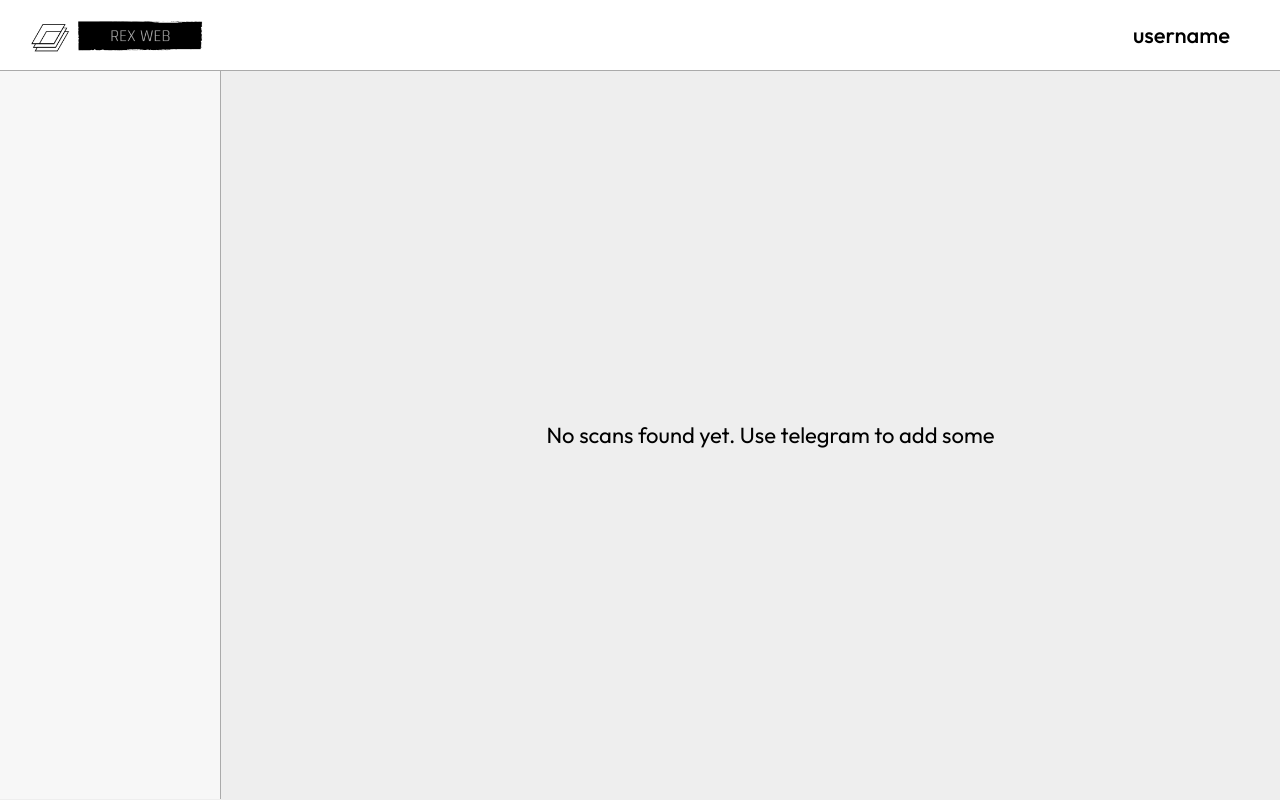
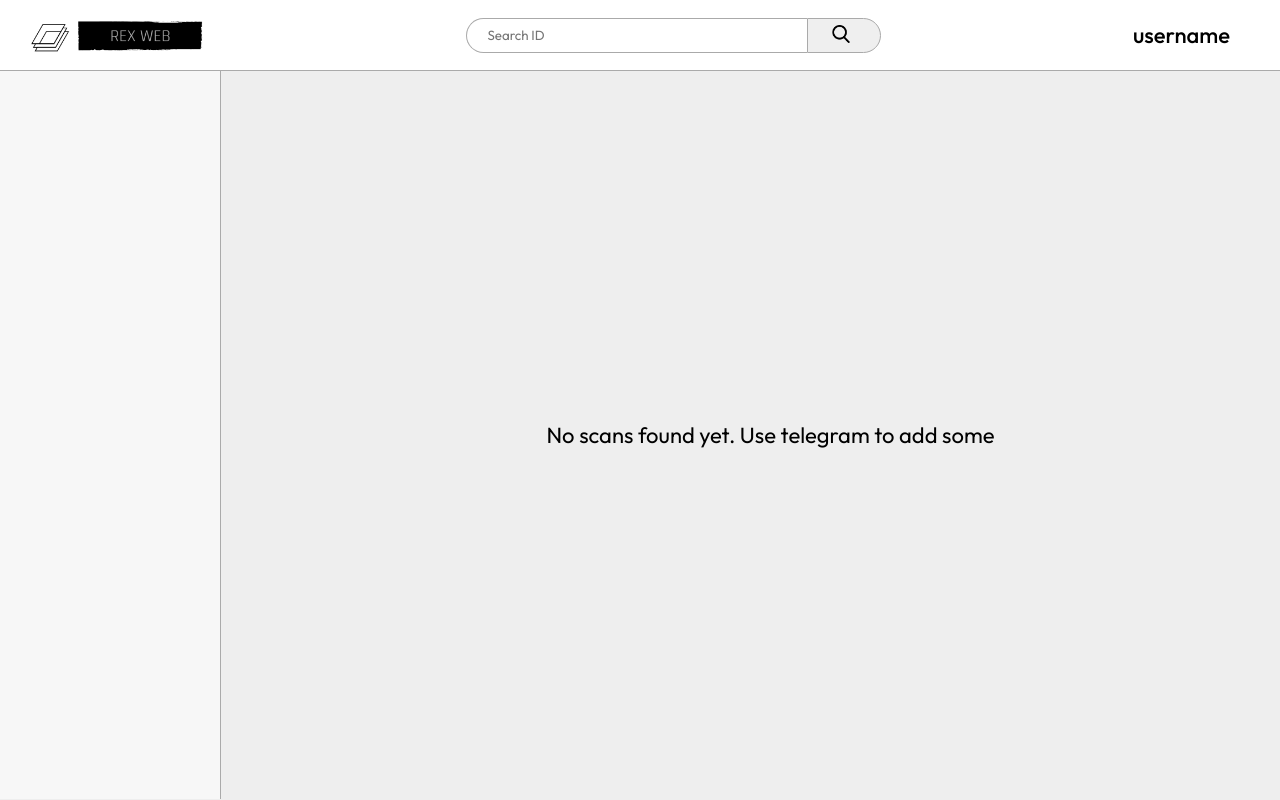
Before and after one commit to Aslam-Naseer/pillpal_UI, a Flask app: page /patients in a window 1280 px wide. Run offline with Flask 3, Linux system fonts and the light colour scheme; data that the repository does not hold is empty; parts of the project's set-up code (start-up, migrations or seed data) failed here and were passed over.

Commit message:
Search in navbar

```diff
--- a/app.py
+++ b/app.py
@@ -2,9 +2,6 @@ from flask import Flask, request, render_template, redirect
 import os,sys
 from dotenv import load_dotenv
 from supabase import create_client, Client
-
-import json
-from types import SimpleNamespace
 
 load_dotenv()
 app = Flask(__name__)
@@ -27,8 +24,12 @@ def index():
     return render_template("home.html")
 
 
-@app.route('/patients')
+@app.route('/patients',methods=['GET','POST'])
 def dementia_analyse():
+    if request.method == 'POST':
+        return redirect("/patients?pid=" + request.form['input_pid'])
+
+
     pid = request.args.get('pid')
 
     # Use the 'select' method to retrieve all data from 'buckets'
--- a/static/css/home.css
+++ b/static/css/home.css
@@ -33,6 +33,10 @@
   background-color: #f5f5f5
 }
 
+.main-nav>.search-form>input {
+  width: 300px;
+}
+
 .search-logo {
   width: 18px;
 }
--- a/templates/base.html
+++ b/templates/base.html
@@ -13,6 +13,9 @@
       <div class="logo">
         <img src="../static/images/logo.png" alt="logo" />
       </div>
+
+      {% block navsearch %} {% endblock %}
+
       <div class="username">username</div>
     </nav>
     <div class="container">{% block content %} {% endblock %}</div>
--- a/templates/patients.html
+++ b/templates/patients.html
@@ -34,8 +34,17 @@
     <div>No scans found yet. Use telegram to add some</div>
   </div>
 
-  {% endif %} {% endblock %} {% block scripts %}
+  {% endif %} {% endblock %}
+</div>
 
+{% block navsearch %}
+<form method="post" class="search-form">
+  <input type="number" placeholder="Search ID" name="input_pid" />
+  <button type="submit">
+    <img class="search-logo" src="../static/images/search.png" alt="search" />
+  </button>
+</form>
+{% endblock %} {% block scripts %}
 <script>
 
   const outputCost = str => {
@@ -80,4 +89,3 @@
   );
 </script>
 {% endblock %}
-</div>
```
Lines whose indentation alone changed are shown as unchanged.
